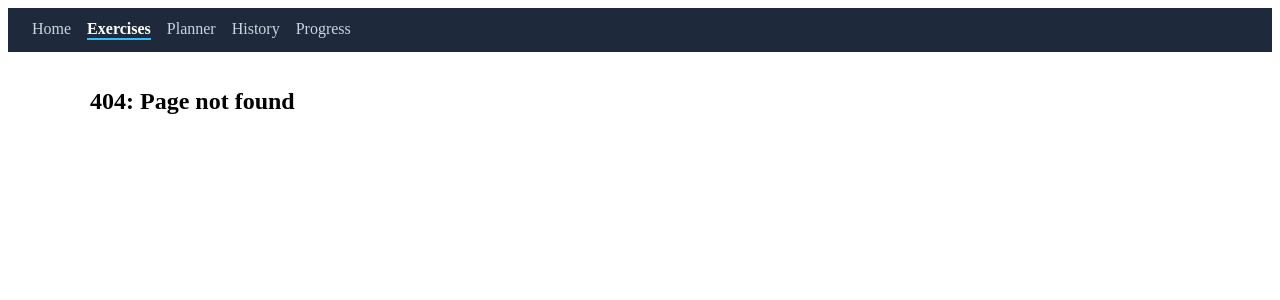
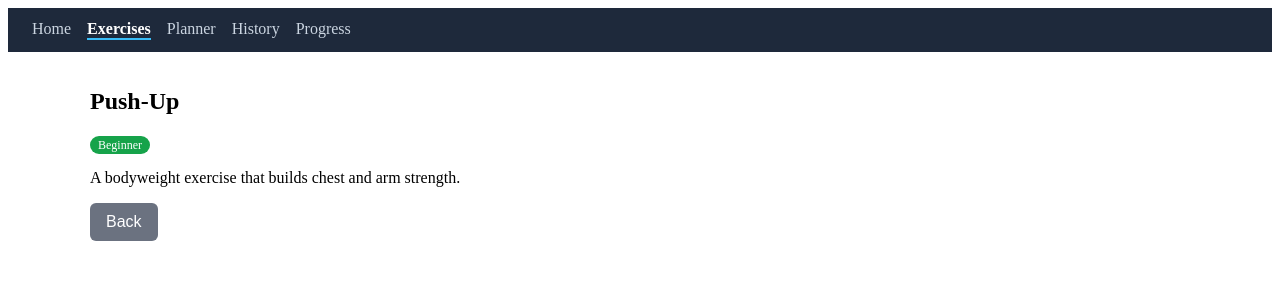
Before and after one commit to pierreroodman/fitness-tracker, a React (Vite) app in the folder fitness-tracker/: page /exercises/1 in a window 1280 px wide. Before the commit this address had no page. Shown: the top 300 px of the page. Built offline with nearby package versions, Linux system fonts and the light colour scheme.

Commit message:
Created an exercise detail component that renders the exercise details when view details button is clicked

```diff
--- a/fitness-tracker/src/App.jsx
+++ b/fitness-tracker/src/App.jsx
@@ -2,7 +2,7 @@ import { Routes, Route } from 'react-router-dom';
 import Navbar from './components/Navbar';
 import Home from './pages/Home';
 import ExercisesPage from './pages/ExercisesPage';
-// import ExerciseDetail from './components/ExerciseDetail';
+import ExerciseDetail from './components/ExerciseDetail';
 import WorkoutPlannerPage from './pages/WorkoutPlannerPage';
 import HistoryPage from './pages/HistoryPage';
 import ProgressPage from './pages/ProgressPage';
@@ -16,7 +16,7 @@ function App() {
         <Routes>
           <Route path="/" element={<Home />} />
           <Route path="/exercises" element={<ExercisesPage />} />
-          {/* <Route path="/exercises/:id" element={<ExerciseDetail />} /> */}
+          <Route path="/exercises/:id" element={<ExerciseDetail />} />
           <Route path="/workout-planner" element={<WorkoutPlannerPage />} />
           <Route path="/history" element={<HistoryPage />} />
           <Route path="/progress" element={<ProgressPage />} />
--- a/fitness-tracker/src/components/ExerciseCard.jsx
+++ b/fitness-tracker/src/components/ExerciseCard.jsx
@@ -8,11 +8,15 @@ function ExerciseCard({ exercise, onSelect, isInPlan = false }) {
     <Card>
       <h3>{exercise.name}</h3>
       <p>{exercise.muscle} • {exercise.category}</p>
+
+      <div>
       <Badge label={exercise.difficulty} />
+      </div>
 
       {/* Show a green note only when the exercise is in the plan */}
       {isInPlan && <p style={{ color: 'green' }}>✓ In your plan</p>}
 
+      <div style={{ marginTop: 8 }}></div>
       <Button
         text={isInPlan ? 'Added' : 'View Details'}
         variant={isInPlan ? 'secondary' : 'primary'}
--- /dev/null
+++ b/fitness-tracker/src/components/ExerciseDetail.jsx
@@ -0,0 +1,32 @@
+import { useParams, useNavigate } from 'react-router-dom';
+import exercises from '../data/exercises';
+import Badge from './Badge';
+import Button from './Button';
+
+function ExerciseDetail() {
+  const { id } = useParams();         // always a string, like "3"
+  const navigate = useNavigate();
+
+  // Convert the string to a number, then search the array
+  const exercise = exercises.find((e) => e.id === Number(id));
+
+  // Error state: the URL had an id that doesn't exist
+  if (!exercise) {
+    return (
+      <div>
+        <p>Sorry, we couldn't find that exercise.</p>
+        <Button text="Back to exercises" onClick={() => navigate('/exercises')} />
+      </div>
+    );
+  }
+
+  return (
+    <div>
+      <h2>{exercise.name}</h2>
+      <Badge label={exercise.difficulty} />
+      <p>{exercise.description}</p>
+      <Button text="Back" variant="secondary" onClick={() => navigate(-1)} />
+    </div>
+  );
+}
+export default ExerciseDetail;
```
